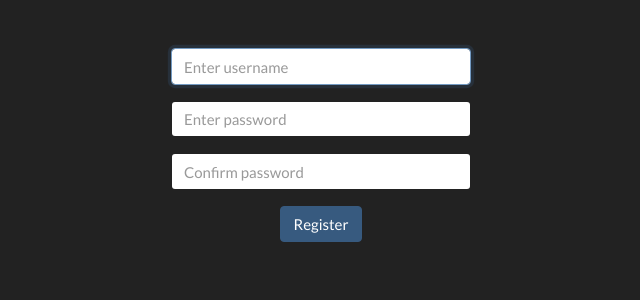
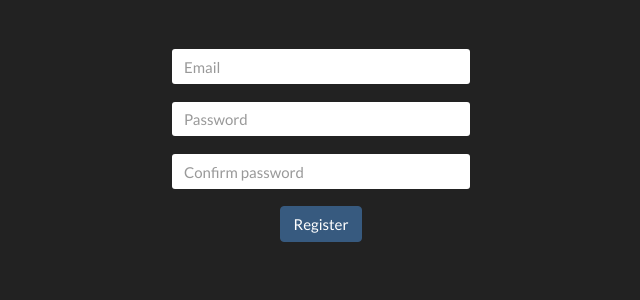
Before and after one commit to minhajul-karim/finance, a Flask app: page /register in a window 1280 px wide. Shown: the part 90-390 px from the top of the page, without its empty margins (319-959 px from the left). Run offline with Flask 2, Linux system fonts and the light colour scheme; some libraries are stand-ins or nearby versions.

Commit message:
Use Email For Registration

```diff
--- a/application.py
+++ b/application.py
@@ -1,4 +1,5 @@
 import os
+import re
 
 from cs50 import SQL
 from flask import Flask, flash, jsonify, redirect, render_template, request, session, url_for
@@ -106,6 +107,181 @@ def index():
     return render_template("index.html", rows=row_list, current_cash=current_cash, grand_total=grand_total)
 
 
+@app.route("/check", methods=["GET"])
+def check():
+    """Return true if email is available, else false, in JSON format"""
+
+    # Query db for email
+    query = text("SELECT id FROM users where email = :email LIMIT 1")
+    result = connection.execute(query, email=request.args.get("mail")).fetchall()
+
+    # If email exists
+    if result:
+        return jsonify(False)
+
+    # email doesn't exist
+    else:
+        return jsonify(True)
+
+
+@app.route("/register", methods=["GET", "POST"])
+def register():
+    """Register user"""
+
+    # Clear any previous session
+    session.clear()
+
+    # User reached route via POST (as by submitting a form via POST)
+    if request.method == "POST":
+
+        # Ensure Email was submitted
+        if not request.form.get("email"):
+            return apology("Must provide email", 400)
+
+        # Ensure if email is valid
+        elif not (re.search(r"(^([a-zA-Z0-9_\.\-])+\@(([a-zA-Z0-9\-])+\.)+([a-zA-Z0-9]{2,4})+$)",
+                  request.form.get("email"))):
+            return apology("Must provide valid email", 400)
+
+        # Ensure password was submitted
+        elif not request.form.get("password"):
+            return apology("Must provide password", 400)
+
+        # Ensure password meets conditions
+        elif not (re.search(r"[A-Z]+", request.form.get("password"))):
+            return apology("Password must contain one capital letter");
+
+        elif not (re.search(r"[0-9]+", request.form.get("password"))):
+            return apology("Password must contain one digit");
+
+        elif not (re.search(r"\W", request.form.get("password"))):
+            return apology("Password must contain one special character");
+
+         # Ensure password confirmation was submitted
+        elif not request.form.get("confirmation"):
+            return apology("Must provide password again", 400)
+
+        # Check both passwords
+        if request.form.get("password") != request.form.get("confirmation"):
+            return apology("Passwords mismatched!", 400)
+
+        # Check if email alrady exists
+        query = text("SELECT id FROM users where email = :email LIMIT 1")
+        result = (connection.execute(query, email=request.form.get('email'))).fetchall()
+
+        # If users exists
+        if result:
+            return apology("Email is not available!", 400)
+
+        # Query to insert data into database
+        query = text("INSERT INTO users (hash, email) VALUES (:hash, :email) RETURNING id")
+
+        # Receive the correspondig id
+        rows = (connection.execute(query, hash=generate_password_hash(request.form.get('password')),
+                email=request.form.get("email"))).fetchall()
+
+        # Save user id to the sesssion
+        session["user_id"] = rows[0]["id"]
+
+        # Save email to the sesssion
+        session["email"] = request.form.get("username")
+
+        # Send the flash message to homepage
+        flash("Congrats!")
+
+        # Redirect user to home page
+        return redirect(url_for("index"))
+
+
+    # User reached route via GET (as by clicking a link or via redirect)
+    else:
+        return render_template("register.html")
+
+
+@app.route("/login", methods=["GET", "POST"])
+def login():
+    """Log user in"""
+
+    # Forget any user_id
+    session.clear()
+
+    # User reached route via POST (as by submitting a form via POST)
+    if request.method == "POST":
+
+        # Ensure username was submitted
+        if not request.form.get("email"):
+            return apology("must provide email", 403)
+
+        # Ensure password was submitted
+        elif not request.form.get("password"):
+            return apology("must provide password", 403)
+
+        # Query to select all data from users table
+        query = text("SELECT * FROM users WHERE email = :email")
+
+        # Fetch the row obtained from the above query
+        result = (connection.execute(query, email=request.form.get("email"))).fetchall()
+
+        # Check password against email
+        if not result or not check_password_hash(result[0]["hash"], request.form.get("password")):
+            return apology("invalid email and/or password", 403)
+
+        # Remember which user has logged in
+        session["user_id"] = result[0]["id"]
+
+        # Save email to the sesssion
+        session["email"] = result[0]["email"]
+
+        # Send the flash message to homepage
+        flash("Welcome!")
+
+        # Redirect user to home page
+        return redirect(url_for("index"))
+
+    # User reached route via GET (as by clicking a link or via redirect)
+    else:
+        return render_template("login.html")
+
+
+@app.route("/logout")
+def logout():
+    """Log user out"""
+
+    # Forget any user_id
+    session.clear()
+
+    # Redirect user to login form
+    return redirect("/")
+
+
+@app.route("/quote", methods=["GET", "POST"])
+@login_required
+def quote():
+    """Get stock quote"""
+
+    if request.method == "POST":
+        symbol = request.form.get("symbol")
+
+        # Check for empty symbol
+        if symbol == "":
+            return apology("missing symbol", 400)
+
+        # Get information for given symbol
+        info = lookup(symbol)
+
+        # Show information
+        if info:
+            return render_template('quote.html', info=info)
+
+        # Notify for invalid symbol
+        else:
+            return apology("invalid symbol", 400)
+
+    # User reached route via GET (as by clicking a link or via redirect)
+    else:
+        return render_template("quote.html")
+
+
 @app.route("/buy", methods=["GET", "POST"])
 @login_required
 def buy():
@@ -114,12 +290,11 @@ def buy():
     # When user submits form
     if request.method == "POST":
 
-        # Check for empty symbol
-        if request.form.get("symbol") == "":
+        if not request.form.get("symbol"):
             return apology("missing symbol", 400)
 
         # Check for empty shares
-        elif request.form.get("shares") == "":
+        elif not request.form.get("shares"):
             return apology("missing shares", 400)
 
         # Check if shares are negative
@@ -211,227 +386,6 @@ def buy():
     return render_template("buy.html")
 
 
-@app.route("/check", methods=["GET"])
-def check():
-    """Return true if username available, else false, in JSON format"""
-
-    if len(request.args.get("username")) >= 3:
-
-        # Query db for username
-        query = text("SELECT id FROM users where username = :username LIMIT 1")
-        user_row = connection.execute(query, username=request.args.get("username")).fetchall()
-
-        # If username exists
-        if user_row:
-            return jsonify(False)
-
-        # username doesn't exist
-        else:
-            return jsonify(True)
-    else:
-        apology("Username must contain at least three characters", 403)
-
-
-@app.route("/history")
-@login_required
-def history():
-    """Show history of transactions"""
-
-    # Fetch data form db
-    query = text("SELECT * FROM history WHERE userid = :userid ORDER BY date_time DESC")
-    rows = (connection.execute(query, userid=session["user_id"])).fetchall()
-
-    local_zone = "Asia/Dhaka"
-
-    # source https://stackoverflow.com/questions/4770297/convert-utc-datetime-string-to-local-datetime
-    from_zone = tz.gettz("UTC")
-    to_zone = tz.gettz(local_zone)
-
-    # Declare an empty list
-    row_list = []
-
-    # If hisoty exists
-    if rows:
-
-        # Convert Resultproxy objetcs into list of dictionaries
-        for row in rows:
-            row_list.append(dict(row))
-
-        # Travarse all rows for logged in user
-        for row in row_list:
-
-            # Get information for symbol
-            info = lookup(row["symbol"])
-
-            # Insert required indices into row to display in template
-            row["price"] = info["price"]
-
-            # Get the date_time column
-            utc = row["date_time"]
-
-            # Tell the datetime object that it's in UTC
-            utc = utc.replace(tzinfo=from_zone)
-
-            # Convert to local time
-            local_time = utc.astimezone(to_zone)
-
-            # Format local time
-            formatted_local_time = local_time.strftime("%d-%m-%Y %I:%M:%S %p")
-
-            # Insert into row_list
-            row["transaction_time"] = formatted_local_time
-
-    return render_template("history.html", rows=row_list)
-
-
-@app.route("/login", methods=["GET", "POST"])
-def login():
-    """Log user in"""
-
-    # Forget any user_id
-    session.clear()
-
-    # User reached route via POST (as by submitting a form via POST)
-    if request.method == "POST":
-
-        # Ensure username was submitted
-        if not request.form.get("username"):
-            return apology("must provide username", 403)
-
-        # Ensure password was submitted
-        elif not request.form.get("password"):
-            return apology("must provide password", 403)
-
-        # Query to select all data from users table
-        query = text("SELECT * FROM users WHERE username = :username")
-
-        # Fetch the row obtained from the above query
-        result = (connection.execute(query, username=request.form.get('username'))).fetchone()
-
-        # Ensure username exists and password is correct
-        if not result or not check_password_hash(result[2], request.form.get("password")):
-            return apology("invalid username and/or password", 403)
-
-        # Remember which user has logged in
-        session["user_id"] = result[0]
-
-        # Save username to the sesssion
-        session["username"] = request.form.get("username")
-
-        # Send the flash message to homepage
-        flash("Welcome!")
-
-        # Redirect user to home page
-        return redirect(url_for("index"))
-
-    # User reached route via GET (as by clicking a link or via redirect)
-    else:
-        return render_template("login.html")
-
-
-@app.route("/logout")
-def logout():
-    """Log user out"""
-
-    # Forget any user_id
-    session.clear()
-
-    # Redirect user to login form
-    return redirect("/")
-
-
-@app.route("/quote", methods=["GET", "POST"])
-@login_required
-def quote():
-    """Get stock quote"""
-
-    if request.method == "POST":
-        symbol = request.form.get("symbol")
-
-        # Check for empty symbol
-        if symbol == "":
-            return apology("missing symbol", 400)
-
-        # Get information for given symbol
-        info = lookup(symbol)
-
-        # Show information
-        if info:
-            return render_template('quote.html', info=info)
-
-        # Notify for invalid symbol
-        else:
-            return apology("invalid symbol", 400)
-
-    # User reached route via GET (as by clicking a link or via redirect)
-    else:
-        return render_template("quote.html")
-
-
-@app.route("/register", methods=["GET", "POST"])
-def register():
-    """Register user"""
-
-    # Clear any previous session
-    session.clear()
-
-    # User reached route via POST (as by submitting a form via POST)
-    if request.method == "POST":
-
-        # Ensure username was submitted
-        if not request.form.get("username"):
-            return apology("Must provide username", 400)
-
-        # Ensure is username is more than 3 characters
-        if not len(request.form.get("username")) >= 1:
-            return apology("username must be of at least one character!", 400)
-
-        # Ensure password was submitted
-        elif not request.form.get("password"):
-            return apology("Must provide password", 400)
-
-         # Ensure password confirmation was submitted
-        elif not request.form.get("confirmation"):
-            return apology("Must provide password again", 400)
-
-        # Check both passwords
-        if request.form.get("password") != request.form.get("confirmation"):
-            return apology("Passwords mismatched!", 400)
-
-        # Check if username alrady exists
-        query = text("SELECT id FROM users where username = :username LIMIT 1")
-        result = (connection.execute(query, username=request.form.get('username'))).fetchone()
-
-        # If users exists
-        if result:
-            return apology("Username not available!", 400)
-
-        # Query to insert data into database
-        query = text("INSERT INTO users (username, hash) VALUES (:username, :hash) RETURNING id")
-
-        # Receive the correspondig id
-        rows = (connection.execute(query, username=request.form.get('username'), hash=generate_password_hash(request.form.get('password')))).fetchall()
-
-        # connection.close()
-
-        # Save user id to the sesssion
-        session["user_id"] = rows[0]["id"]
-
-        # Save username to the sesssion
-        session["username"] = request.form.get("username")
-
-        # Send the flash message to homepage
-        flash("Congrats!")
-
-        # Redirect user to home page
-        return redirect(url_for("index"))
-
-
-    # User reached route via GET (as by clicking a link or via redirect)
-    else:
-        return render_template("register.html")
-
-
 @app.route("/sell", methods=["GET", "POST"])
 @login_required
 def sell():
@@ -503,6 +457,58 @@ def sell():
         return render_template("sell.html", symbol_rows=symbol_rows)
 
 
+@app.route("/history")
+@login_required
+def history():
+    """Show history of transactions"""
+
+    # Fetch data form db
+    query = text("SELECT * FROM history WHERE userid = :userid ORDER BY date_time DESC")
+    rows = (connection.execute(query, userid=session["user_id"])).fetchall()
+
+    local_zone = "Asia/Dhaka"
+
+    # source https://stackoverflow.com/questions/4770297/convert-utc-datetime-string-to-local-datetime
+    from_zone = tz.gettz("UTC")
+    to_zone = tz.gettz(local_zone)
+
+    # Declare an empty list
+    row_list = []
+
+    # If hisoty exists
+    if rows:
+
+        # Convert Resultproxy objetcs into list of dictionaries
+        for row in rows:
+            row_list.append(dict(row))
+
+        # Travarse all rows for logged in user
+        for row in row_list:
+
+            # Get information for symbol
+            info = lookup(row["symbol"])
+
+            # Insert required indices into row to display in template
+            row["price"] = info["price"]
+
+            # Get the date_time column
+            utc = row["date_time"]
+
+            # Tell the datetime object that it's in UTC
+            utc = utc.replace(tzinfo=from_zone)
+
+            # Convert to local time
+            local_time = utc.astimezone(to_zone)
+
+            # Format local time
+            formatted_local_time = local_time.strftime("%d-%m-%Y %I:%M:%S %p")
+
+            # Insert into row_list
+            row["transaction_time"] = formatted_local_time
+
+    return render_template("history.html", rows=row_list)
+
+
 @app.route("/faq")
 def faq():
     return render_template("faq.html")
--- a/static/myscript.js
+++ b/static/myscript.js
@@ -1,15 +1,6 @@
 // When the page is loaded
 
 $(document).ready(function() {
-
-    $name = "";
-
-    // When user presses any key in username field
-    $("#usr").on("change keyup paste", function() {
-
-    	$name = $("#usr").val();
-
-    });
 
 	/************* Registration form validation ***********/
 
@@ -17,9 +8,10 @@ $(document).ready(function() {
 
 		// Define rules
 		rules: {
-			username: {
+
+			email: {
 				required: true,
-				minlength: 3
+				validEmail: true
 			},
 
 			password: {
@@ -39,9 +31,10 @@ $(document).ready(function() {
 
 		// Error Messages
 		messages: {
-			username: {
-				required: "Please enter username",
-				minlength: "Username must contain at least three character"
+
+			email: {
+				required: "Pleaase enter a valid email address",
+				validEmail: "Pleaase enter a valid email address"
 			},
 
 			password: {
@@ -62,14 +55,12 @@ $(document).ready(function() {
 		// Username availability check after form submission
 		submitHandler: function(form) {
 
-			if ($name.length >= 3) {
-
 			$.ajax({
 
 				dataType: "json",
 				url: '/check',
 				data: {
-						username: $name
+					mail: $("#mail").val()
 				},
 
 				type: 'GET',
@@ -86,12 +77,11 @@ $(document).ready(function() {
 
 					else {
 						// Notify user that username is not available
-							$("#availability").html("Username not avaialable").addClass("notAvailable");
+						$("#availability").html("Someone is already using that email").addClass("notAvailable");
 					}
 				}
 
 			}); // ajax ends
-			}
 		}
 
 	});
@@ -111,6 +101,10 @@ $(document).ready(function() {
 	// Method to check special characters
 	$.validator.addMethod("specialChars", function(value) {
 		return /\W/.test(value);
+	});
+
+	$.validator.addMethod("validEmail", function(value) {
+		return /^([a-zA-Z0-9_\.\-])+\@(([a-zA-Z0-9\-])+\.)+([a-zA-Z0-9]{2,4})+$/.test(value);
 	});
 
 
@@ -275,7 +269,7 @@ $(document).ready(function() {
 	});
 
 	// Remove username availability error message
-	$("#usr").on("click", function(){
+	$("#mail").on("click", function(){
 		$("#availability").html("");
 	});
 
--- a/static/styles.css
+++ b/static/styles.css
@@ -149,7 +149,7 @@ a:hover
 
     tr
     {
-        border-bottom: 20px solid #FFFFFF;
+        border-bottom: 20px solid #375a7f;
     }
 
     td
--- a/templates/layout.html
+++ b/templates/layout.html
@@ -38,7 +38,7 @@
                         <li class="nav-item"><a class="nav-link" href="/faq">FAQ</a></li>
                     </ul>
                     <ul class="navbar-nav ml-auto mt-2">
-                        <li class="nav-item"><a class="nav-link" href="/logout">{{ session.username }} - Log Out</a></li>
+                        <li class="nav-item"><a class="nav-link" href="/logout">{{ session.email }} - Log Out</a></li>
                     </ul>
                 {% else %}
                     <ul class="navbar-nav ml-auto mt-2">
--- a/templates/login.html
+++ b/templates/login.html
@@ -20,8 +20,8 @@
         <div class="col-md" id="login_form">
             <form action="/login" method="post">
                 <div class="form-group">
-                    <input autofocus autocomplete="off" class="form-control w-75" name="username"
-                    placeholder="Username" type="text">
+                    <input autofocus autocomplete="off" class="form-control w-75" name="email"
+                    placeholder="Email" type="text">
                 </div>
                 <div class="form-group">
                     <input class="form-control w-75" name="password" placeholder="Password" type="password">
--- a/templates/register.html
+++ b/templates/register.html
@@ -9,11 +9,11 @@
 <div id="registration-area">
     <form action="/register" method="post" id="reg_form">
         <div class="form-group">
-            <input autofocus autocomplete="off" class="form-control" name="username" placeholder="Enter username" type="text" id="usr">
+            <input autocomplete="off" class="form-control" name="email" placeholder="Email" type="email" id="mail">
             <p id="availability"></p>
         </div>
         <div class="form-group">
-            <input autocomplete="off" class="form-control" name="password" placeholder="Enter password" type="password" id="pwd1">
+            <input autocomplete="off" class="form-control" name="password" placeholder="Password" type="password" id="pwd1">
         </div>
         <div class="form-group">
             <input autocomplete="off" class="form-control" name="confirmation" placeholder="Confirm password" type="password" id="pwd2">
```
Lines whose indentation alone changed are shown as unchanged.
